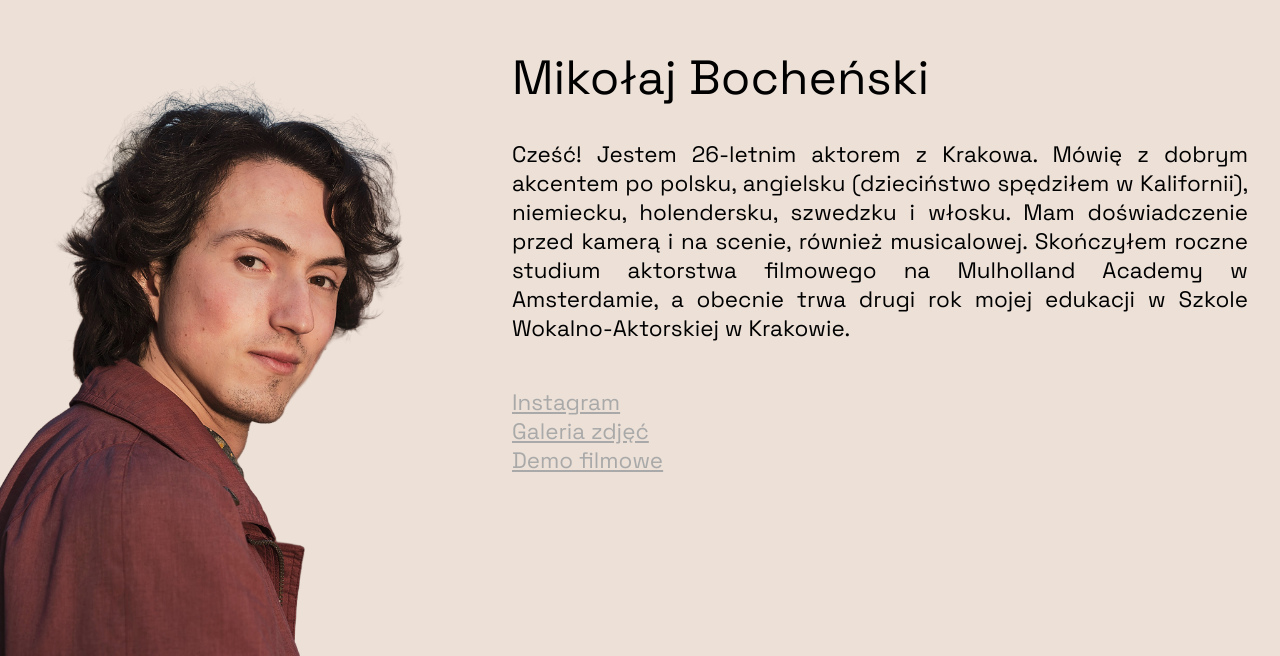
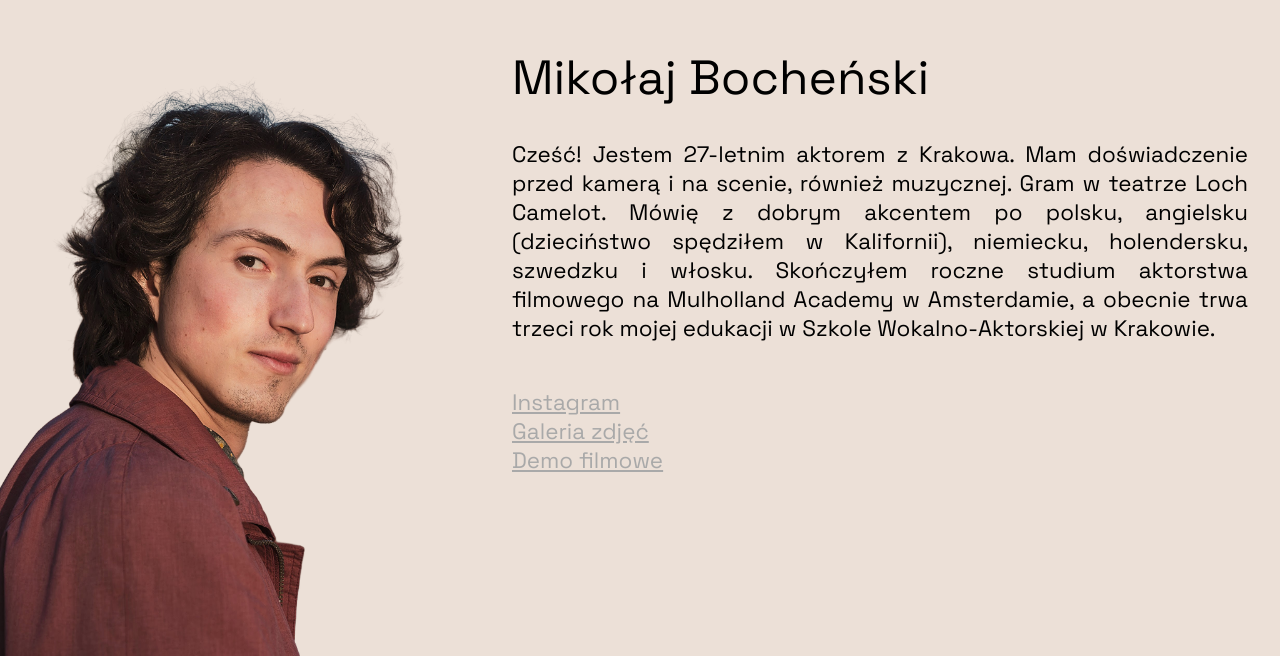
Before and after one commit to malyvsen/malyvsen.github.io, a React (Vite) app: page /aktor in a window 1280 px wide. Shown: the part 144-800 px from the top of the page. Built offline with nearby package versions, Linux system fonts and the light colour scheme.

Commit message:
feat(aktor): update self-description

```diff
--- a/src/aktor/Hello.tsx
+++ b/src/aktor/Hello.tsx
@@ -3,12 +3,13 @@ export default function Hello() {
     <>
       <h1>Mikołaj Bocheński</h1>
       <p style={{ fontSize: "1.4em", textAlign: "justify" }}>
-        Cześć! Jestem 26-letnim aktorem z Krakowa. Mówię z dobrym akcentem po
-        polsku, angielsku (dzieciństwo spędziłem w Kalifornii), niemiecku,
-        holendersku, szwedzku i włosku. Mam doświadczenie przed kamerą i na
-        scenie, również musicalowej. Skończyłem roczne studium aktorstwa
-        filmowego na Mulholland Academy w Amsterdamie, a obecnie trwa drugi rok
-        mojej edukacji w Szkole Wokalno-Aktorskiej w Krakowie.
+        Cześć! Jestem 27-letnim aktorem z Krakowa. Mam doświadczenie przed
+        kamerą i na scenie, również muzycznej. Gram w teatrze Loch Camelot.
+        Mówię z dobrym akcentem po polsku, angielsku (dzieciństwo spędziłem w
+        Kalifornii), niemiecku, holendersku, szwedzku i włosku. Skończyłem
+        roczne studium aktorstwa filmowego na Mulholland Academy w Amsterdamie,
+        a obecnie trwa trzeci rok mojej edukacji w Szkole Wokalno-Aktorskiej w
+        Krakowie.
       </p>
     </>
   );
```
